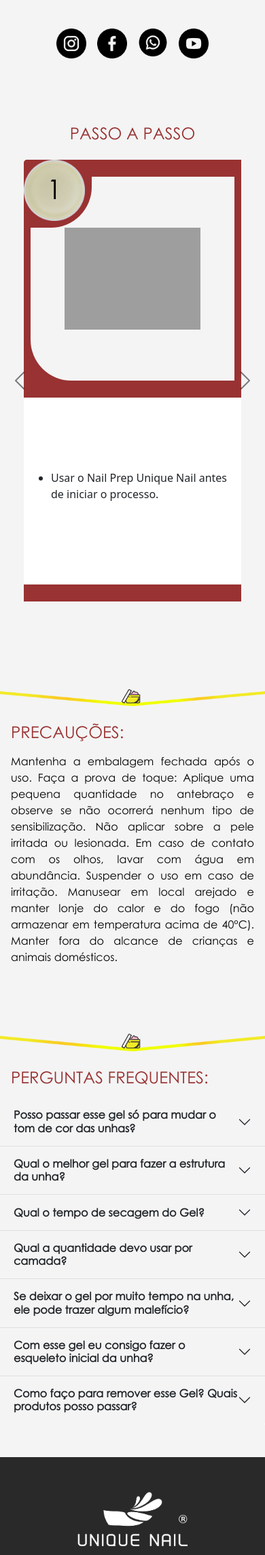
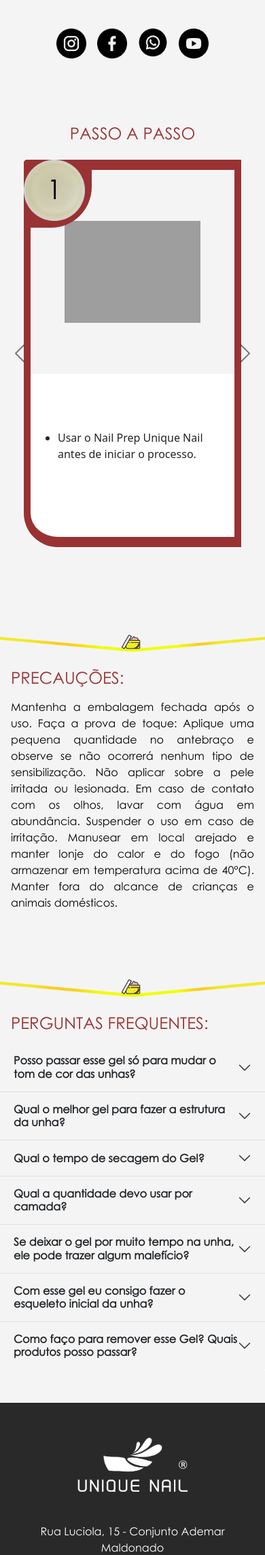
Before and after one commit to UniqueNail/unique-nail, a Django app: page /gelBase in a window 390 px wide. Shown: the part 893-3181 px from the top of the page at 68% size. Run offline with Django 3.2, Linux system fonts and the light colour scheme; parts of the project's set-up code (start-up, migrations or seed data) failed here and were passed over; some libraries are stand-ins or nearby versions; grey boxes are pictures that could not be loaded.

Commit message:
Diminuindo passo a passo

```diff
--- a/uniquenaillandingpage/static/css/produtos.css
+++ b/uniquenaillandingpage/static/css/produtos.css
@@ -212,18 +212,19 @@
 
     .borda-fundo-vermelho {
         width: 320px;
-        height: 350px;
+        height: 300px;
     }
 
     .imagem-passo-1 {
         width: 300px;
         height: 300px;
         left: 10px;
-        top: 25px;
+        top: 15px;
+        border-radius: 0 0 0 0;
     }
 
     .imagem-passo-1 img {
-        max-height: 300px;
+        max-height: 270px;
         max-width: 200px;
     }
 
@@ -240,8 +241,12 @@
 
     .passoapasso-fundo-texto {
         width: 320px;
-        height: 300px;
-        border-bottom: 25px solid var(--cor-premium);
+        height: 270px;
+        border-bottom: 15px solid var(--cor-premium);
+        border-left: 10px solid var(--cor-premium);
+        border-right: 10px solid var(--cor-premium);
+        border-top: 2px solid var(--cor-premium);
+        border-radius: 0 0 0 50px;
     }
 
     .numero-passoapasso {
```
